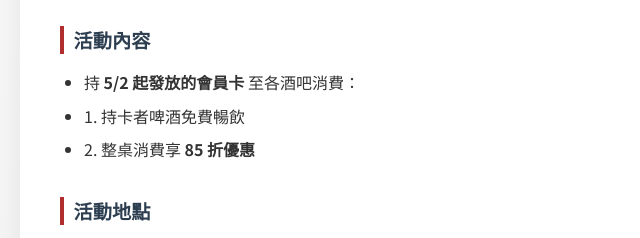
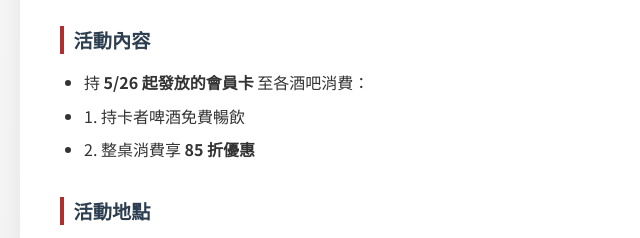
Before and after one commit to moriaryy981/whobar.github.io, a plain HTML site: page index.html in a window 1280 px wide. Shown: the part 405-643 px from the top of the page, 260-900 px from the left. Drawn offline with Linux system fonts and the light colour scheme.

Commit message:
Update index.html

```diff
--- a/index.html
+++ b/index.html
@@ -80,7 +80,7 @@
 
     <h2>活動內容</h2>
     <ul>
-      <li>持 <strong>5/2 起發放的會員卡</strong> 至各酒吧消費：</li>
+      <li>持 <strong>5/26 起發放的會員卡</strong> 至各酒吧消費：</li>
       <li>1. 持卡者啤酒免費暢飲</li>
       <li>2. 整桌消費享 <strong>85 折優惠</strong></li>
     </ul>
```
